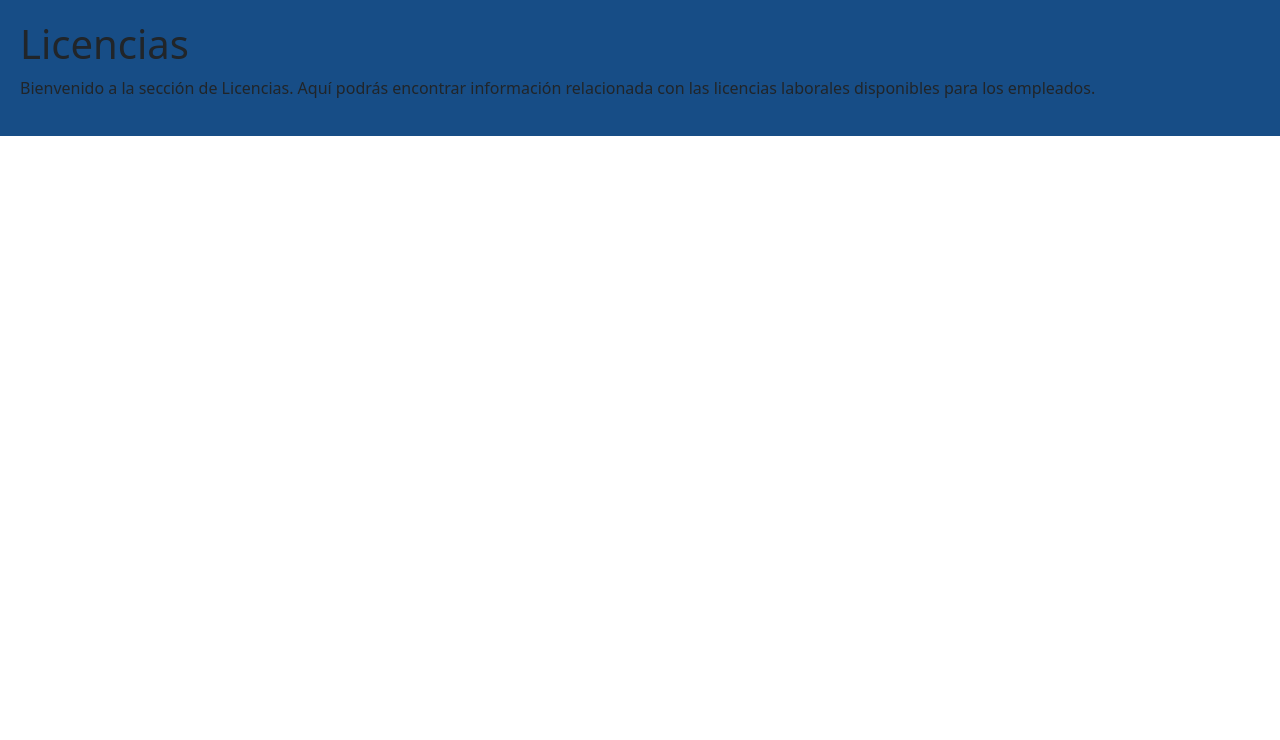
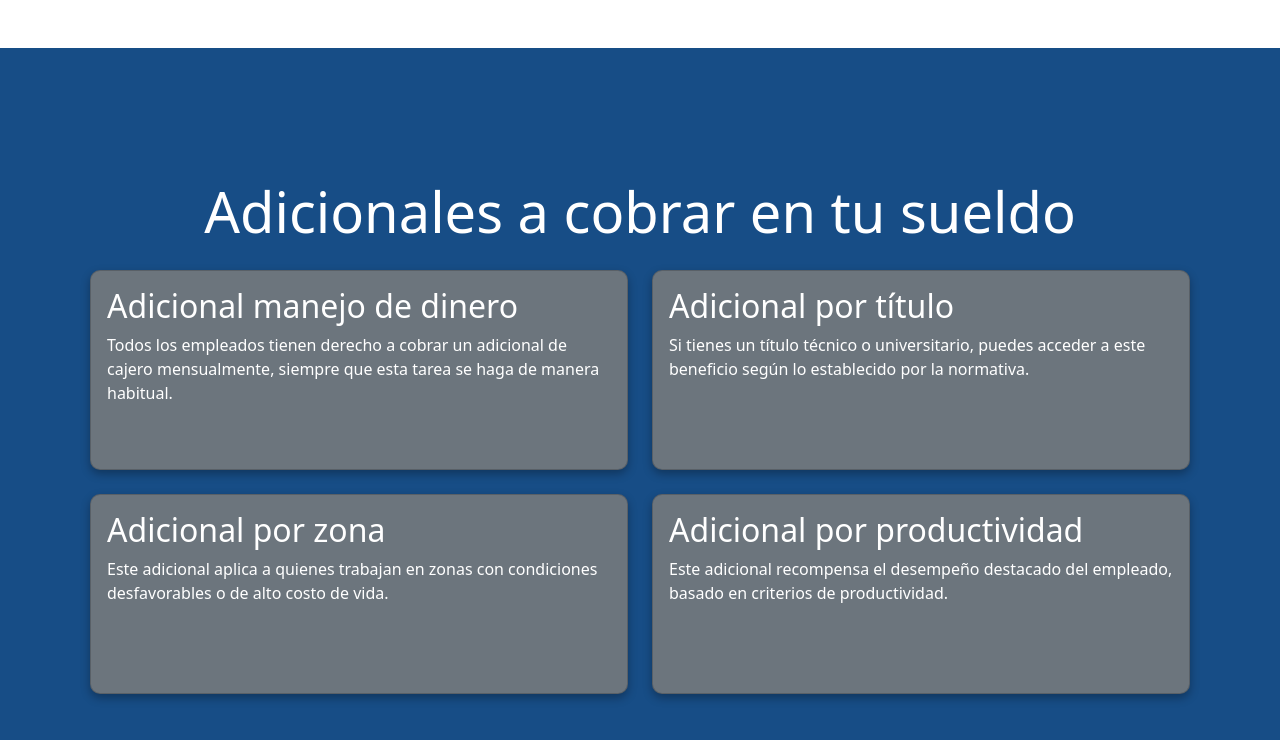
Before and after one commit to Manuelsevero91/Centro-Empleados-de-Comercio, a React (Vite) app in the folder CEC/: page /Adicionales in a window 1280 px wide. Shown: the top 740 px of the page. Built offline with nearby package versions, Linux system fonts and the light colour scheme.

Commit message:
componente adicionales

```diff
--- /dev/null
+++ b/CEC/src/Estilos/Adicionales.css
@@ -0,0 +1,50 @@
+/* Contenedor principal */
+.adicionales-page {
+    background-color: #174d86 ; /* Fondo oscuro */
+    color: white; /* Texto en blanco */
+    height: 100vh; /* Ocupa toda la altura de la pantalla */
+    padding: 20px;
+    box-sizing: border-box;
+    display: flex;
+    flex-direction: column;
+    justify-content: center;
+    align-items: center;
+  }
+
+  /* Título principal */
+  .title {
+    font-size: 3.5rem;
+    margin-bottom: 20px;
+    text-align: center;
+  }
+
+  /* Contenedor grid */
+  .grid-container {
+    display: grid;
+    grid-template-columns: repeat(2, 1fr); /* Dos columnas */
+    grid-gap: 20px; /* Espacio entre filas y columnas */
+    width: 100%;
+    max-width: 1200px;
+    box-sizing: border-box;
+  }
+
+  /* Cards base */
+  .card {
+    position: relative;
+    background-size: cover; /* Imagen cubre todo el contenedor */
+    background-position: center; /* Centra la imagen */
+    border-radius: 10px; /* Bordes redondeados */
+    overflow: hidden;
+    box-shadow: 0px 4px 10px rgba(0, 0, 0, 0.3); /* Sombra */
+    height: 200px;
+
+  }
+  .adicionales-card{
+    background-color: rgb(98, 96, 100);
+  }
+
+  /* Párrafo */
+  .card-content p {
+    font-size: 1rem;
+    margin: 0;
+  }
--- a/CEC/src/Paginas/Adicionales.jsx
+++ b/CEC/src/Paginas/Adicionales.jsx
@@ -1,10 +1,146 @@
+// import React from "react";
+// import "../Estilos/Adicionales.css"; // Archivo CSS para los estilos
+
+// const Adicionales = () => {
+//   return (
+//     <div className="adicionales-page">
+//       <h1 className="title">Adicionales a cobrar en tu sueldo</h1>
+//       <div className="grid-container">
+//         {/* Primera card */}
+//         <div className="card">
+//           <div className="card-content">
+//             <h2>
+//               Adicional manejo de dinero{" "}
+//               <span>
+//                 <i className="bi bi-hourglass"></i>
+//               </span>
+//             </h2>
+//             <p>
+//               Todos los empleados tienen derecho a cobrar un adicional de cajero mensualmente, siempre que esta tarea se haga de manera habitual.
+
+//             </p>
+//           </div>
+//         </div>
+
+//         {/* Segunda card */}
+//         <div className="card">
+//           <div className="card-content">
+//             <h2>
+//               Adicional por título{" "}
+//               <span>
+//                 <i className="bi bi-award"></i>
+//               </span>
+//             </h2>
+//             <p>
+//               Si tienes un título técnico o universitario, puedes acceder a este
+//               beneficio según lo establecido por la normativa.
+//             </p>
+//           </div>
+//         </div>
+
+//         {/* Tercera card */}
+//         <div className="card">
+//           <div className="card-content">
+//             <h2>
+//               Adicional por zona{" "}
+//               <span>
+//                 <i className="bi bi-geo-alt"></i>
+//               </span>
+//             </h2>
+//             <p>
+//               Este adicional aplica a quienes trabajan en zonas con condiciones
+//               desfavorables o de alto costo de vida.
+//             </p>
+//           </div>
+//         </div>
+
+//         {/* Cuarta card */}
+//         <div className="card">
+//           <div className="card-content">
+//             <h2>
+//               Adicional por productividad{" "}
+//               <span>
+//                 <i className="bi bi-bar-chart"></i>
+//               </span>
+//             </h2>
+//             <p>
+//               Este adicional recompensa el desempeño destacado del empleado,
+//               basado en criterios de productividad.
+//             </p>
+//           </div>
+//         </div>
+//       </div>
+//     </div>
+//   );
+// };
+
+// export default Adicionales;
+
 import React from "react";
+import "bootstrap/dist/css/bootstrap.min.css"; // Import Bootstrap CSS
+import "../Estilos/Adicionales.css"; // Custom styles (if needed)
 
 const Adicionales = () => {
   return (
-    <div style={{ padding: "20px" }}>
-      <h1>Licencias</h1>
-      <p>Bienvenido a la sección de Licencias. Aquí podrás encontrar información relacionada con las licencias laborales disponibles para los empleados.</p>
+    <div className="adicionales-page container mt-5">
+      <h1 className="title text-center mb-4 text-white">Adicionales a cobrar en tu sueldo</h1>
+      <div className="row">
+        {/* Primera card */}
+        <div className="col-md-6 mb-4">
+          <div className="card bg-secondary"> {/* Grey background */}
+            <div className="card-body">
+              <h2 className="card-title text-white">
+                Adicional manejo de dinero
+              </h2>
+              <p className="card-text text-white">
+                Todos los empleados tienen derecho a cobrar un adicional de cajero mensualmente, siempre que esta tarea se haga de manera habitual.
+              </p>
+            </div>
+          </div>
+        </div>
+
+        {/* Segunda card */}
+        <div className="col-md-6 mb-4">
+          <div className="card bg-secondary"> {/* Grey background */}
+            <div className="card-body">
+              <h2 className="card-title text-white">
+                Adicional por título
+              </h2>
+              <p className="card-text text-white">
+                Si tienes un título técnico o universitario, puedes acceder a este beneficio según lo establecido por la normativa.
+              </p>
+            </div>
+          </div>
+        </div>
+
+        {/* Tercera card */}
+        <div className="col-md-6 mb-4">
+          <div className="card bg-secondary"> {/* Grey background */}
+            <div className="card-body">
+              <h2 className="card-title text-white">
+                Adicional por zona
+              </h2>
+              <p className="card-text text-white">
+                Este adicional aplica a quienes trabajan en zonas con condiciones desfavorables o de alto costo de vida.
+              </p>
+            </div>
+          </div>
+        </div>
+
+        {/* Cuarta card */}
+        <div className="col-md-6 mb-4">
+          <div className="card bg-secondary"> {/* Grey background */}
+            <div className="card-body">
+              <h2 className="card-title text-white">
+                Adicional por productividad
+              </h2>
+              <p className="card-text text-white">
+                Este adicional recompensa el desempeño destacado del empleado, basado en criterios de productividad.
+              </p>
+            </div>
+          </div>
+        </div>
+      </div>
     </div>
   );
 };
```
